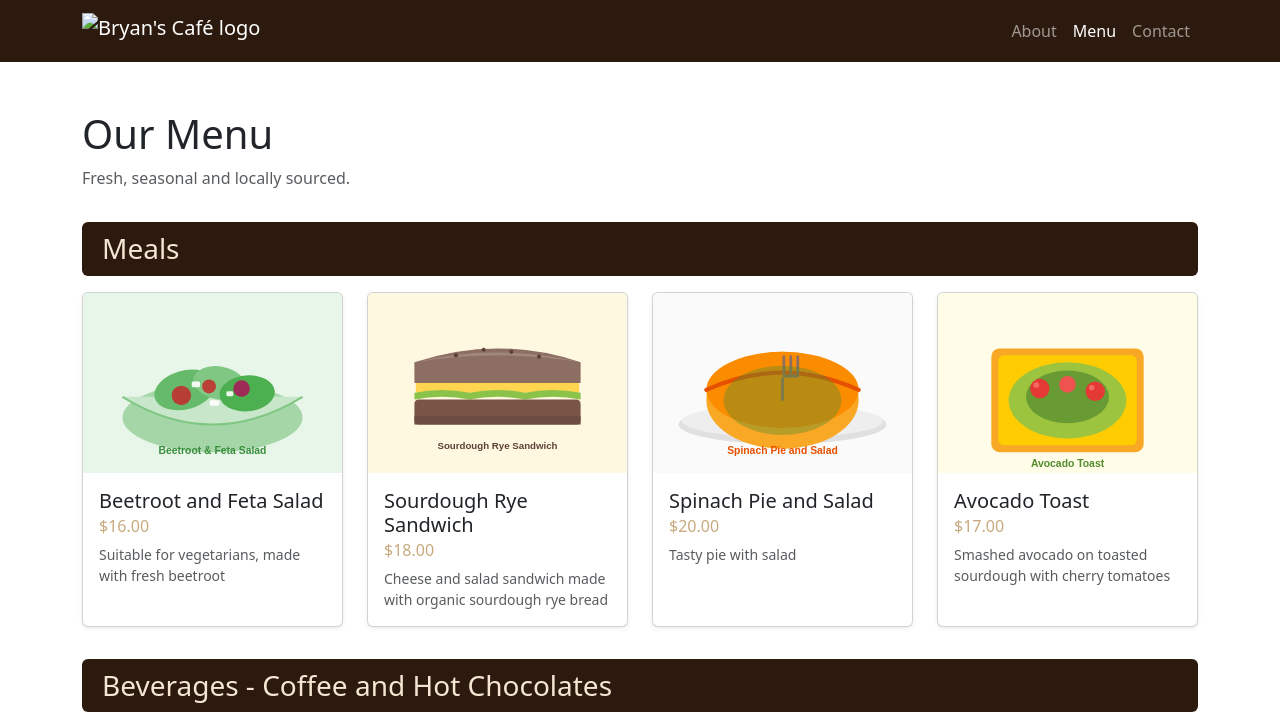
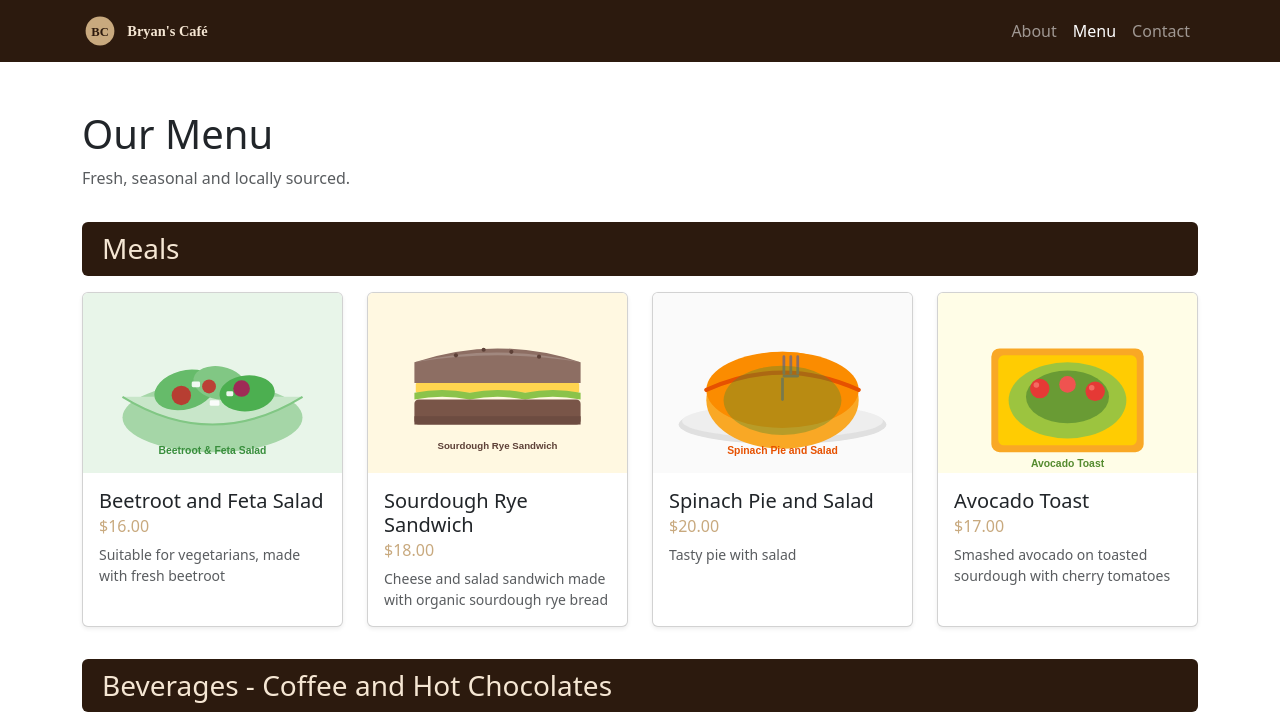
Before and after one commit to natty-ambrosio/ACBI_ICTWEB441-ICTWEB518, a plain HTML site: page menu.html in a window 1280 px wide. Shown: the top 725 px of the page. Drawn offline with nearby package versions, Linux system fonts and the light colour scheme; files whose address does not match are found by name.

Commit message:
Fix logo image source path in menu.html

```diff
--- a/menu.html
+++ b/menu.html
@@ -13,7 +13,7 @@
   <nav class="navbar navbar-expand-lg navbar-dark" style="background-color:#2c1a0e;">
     <div class="container">
       <a class="navbar-brand d-flex align-items-center" href="index.html">
-        <img src="images/logo.svg" alt="Bryan's Café logo" height="36">
+        <img src="image/logo.svg" alt="Bryan's Café logo" height="36">
       </a>
       <button class="navbar-toggler" type="button" data-bs-toggle="collapse" data-bs-target="#navMenu" aria-controls="navMenu" aria-expanded="false" aria-label="Toggle navigation">
         <span class="navbar-toggler-icon"></span>
```
